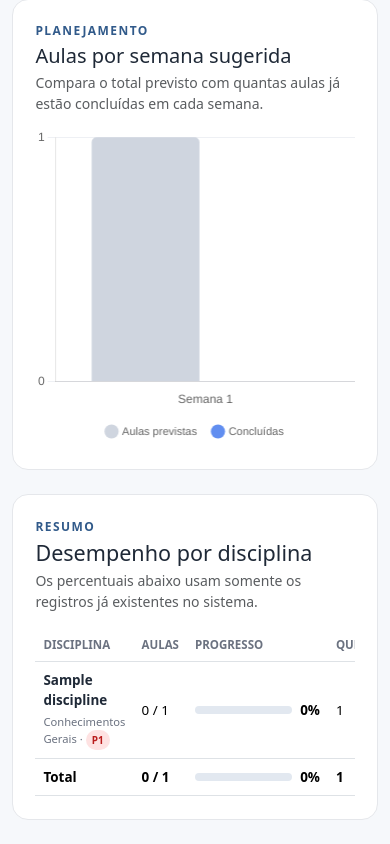
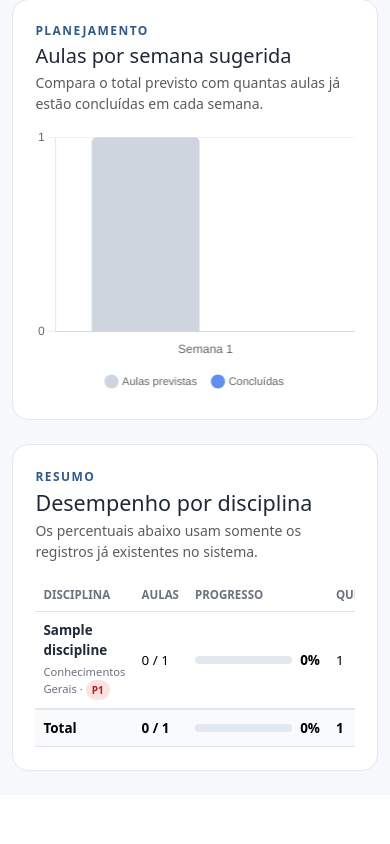
Before and after one commit to clice/concurso-study-manager, a Django app: page /concursos/1/dashboard/ in a window 390 px wide. Shown: the part 3062-3906 px from the top of the page. After the commit the page ends 3833 px from the top, so only its background shows below. Run offline with Django 5.2, Linux system fonts and the light colour scheme; tables that the repository leaves empty hold one stand-in row (values such as "Sample post").

Commit message:
style: refine dashboard half-width charts and totals

```diff
--- a/static/css/app.css
+++ b/static/css/app.css
@@ -875,7 +875,11 @@ details > summary::-webkit-details-marker {
     grid-column: 1 / -1;
 }
 
-.dashboard-chart-card:not(.dashboard-chart-wide):not(.dashboard-chart-accuracy) {
+.dashboard-chart-half {
+    grid-column: span 6;
+}
+
+.dashboard-chart-card:not(.dashboard-chart-wide):not(.dashboard-chart-half):not(.dashboard-chart-accuracy) {
     grid-column: span 4;
 }
 
@@ -902,7 +906,11 @@ details > summary::-webkit-details-marker {
 }
 
 .dashboard-chart-weekly {
-    min-height: 320px;
+    min-height: 300px;
+}
+
+.dashboard-chart-compact {
+    min-height: 270px;
 }
 
 .dashboard-summary-table th {
@@ -916,6 +924,11 @@ details > summary::-webkit-details-marker {
 .dashboard-summary-table td {
     font-size: .84rem;
     vertical-align: middle;
+}
+
+.dashboard-total-row > * {
+    background: #f8fafc !important;
+    border-top: 2px solid var(--line);
 }
 
 .dashboard-discipline-meta {
@@ -962,7 +975,8 @@ details > summary::-webkit-details-marker {
     }
 
     .dashboard-chart-wide,
-    .dashboard-chart-card:not(.dashboard-chart-wide):not(.dashboard-chart-accuracy),
+    .dashboard-chart-half,
+    .dashboard-chart-card:not(.dashboard-chart-wide):not(.dashboard-chart-half):not(.dashboard-chart-accuracy),
     .dashboard-chart-accuracy {
         grid-column: auto;
     }
```
